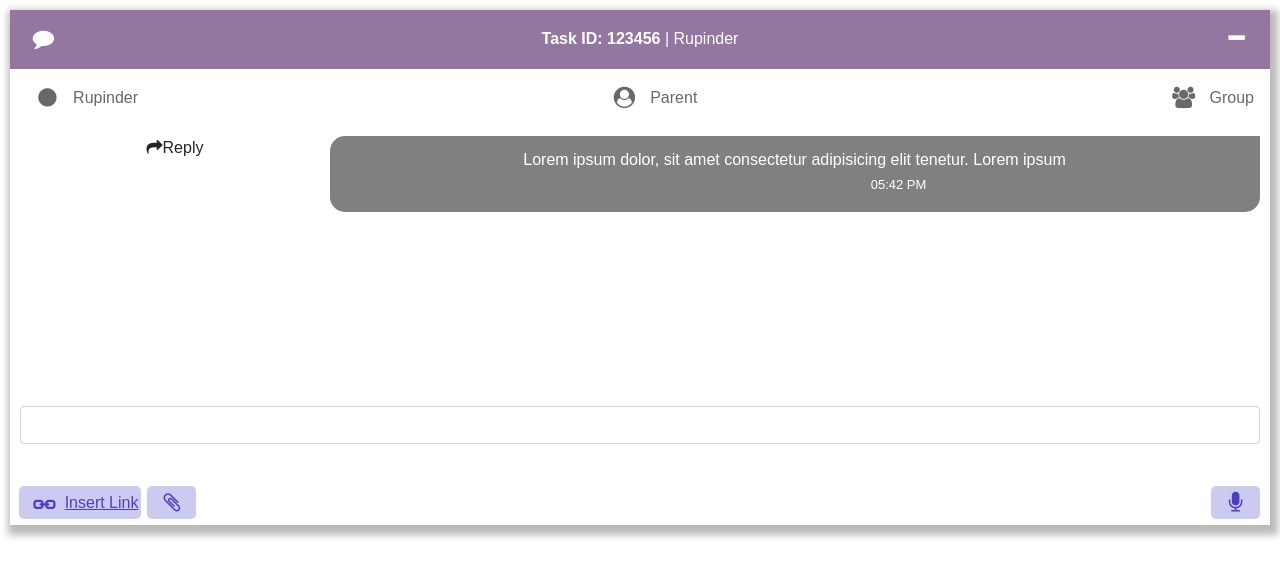
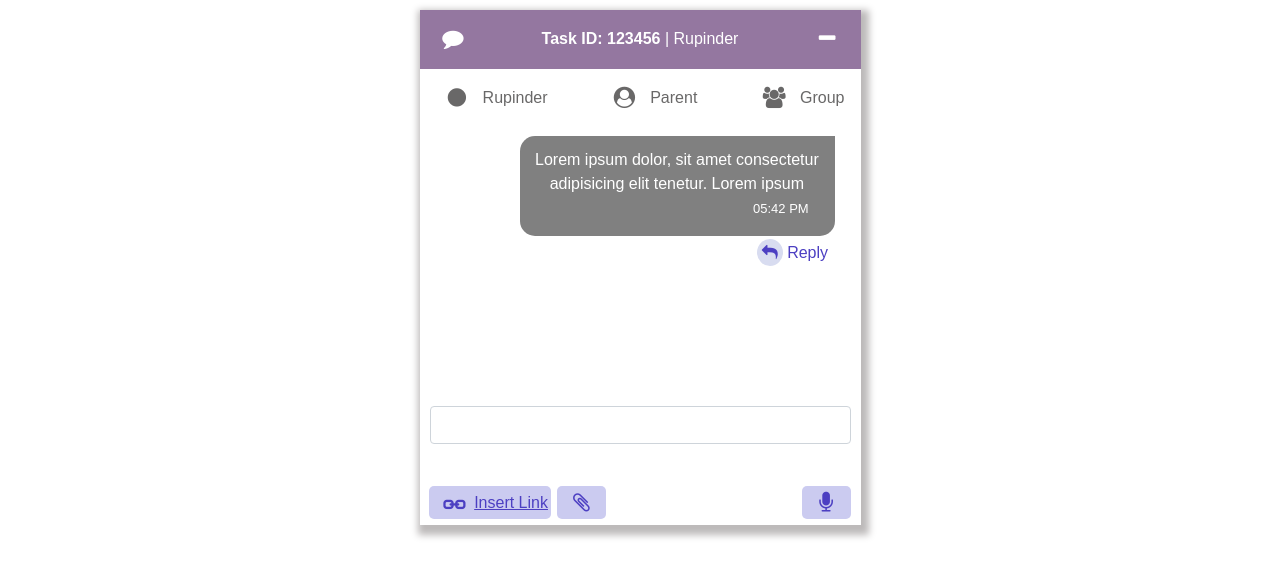
Before and after one commit to faizee-infobeans/demoChatUi, a React (Create React App) app: page / in a window 1280 px wide. Shown: the top 576 px of the page. Built offline with nearby package versions, Linux system fonts and the light colour scheme.

Commit message:
added style to reply button

```diff
--- a/src/index.css
+++ b/src/index.css
@@ -4,7 +4,7 @@ body {
 }
 
 .ui {
-  width: 100%;
+  width: 35%;
   margin: 0 auto;
   box-shadow: 3px 5px 7px 5px #bdbaba;
 }
@@ -21,7 +21,6 @@ body {
 }
 
 .content {
-  width: 75%;
   background-color: #808080;
   border-end-end-radius: 15px;
   border-top-left-radius: 15px;
@@ -29,10 +28,33 @@ body {
   color: white;
   float: right;
 }
+
 .time {
   font-size: small;
   margin-left: 13rem;
 }
+
+.reply{
+  margin-left: 230px;
+  padding: 5px 0px;
+  color: rgb(76, 63, 194);
+}
+
+.name {
+  display: flex;
+  flex-direction: column;
+  margin-left: 90px;
+  width: 75%;
+}
+
+.shareicon{
+ background-color: #d8dcf0;
+ padding: 5px;
+ border-radius: 50%;
+}
+/* .fa{
+  transform: rotate(-90deg);
+} */
 .xyz{
   padding: 10px;
 }
--- a/src/ui/Info.jsx
+++ b/src/ui/Info.jsx
@@ -1,9 +1,8 @@
 import React from 'react';
-// import "../../client/main.css";
 
 export const Info = () => {
   return (
-    <div>
+    <div class="name">
     <div class="content">
     <p class="msg">
       Lorem ipsum dolor, sit amet consectetur adipisicing elit tenetur.
@@ -12,7 +11,7 @@ export const Info = () => {
       <span class="time">05:42 PM</span>
     </p>
   </div>
-    <span><i class="fa fa-share"></i>Reply</span>
+    <p class="reply"><span class="shareicon"><i class="fa fa-reply"></i></span> Reply</p>
     </div>
   );
 };
```
